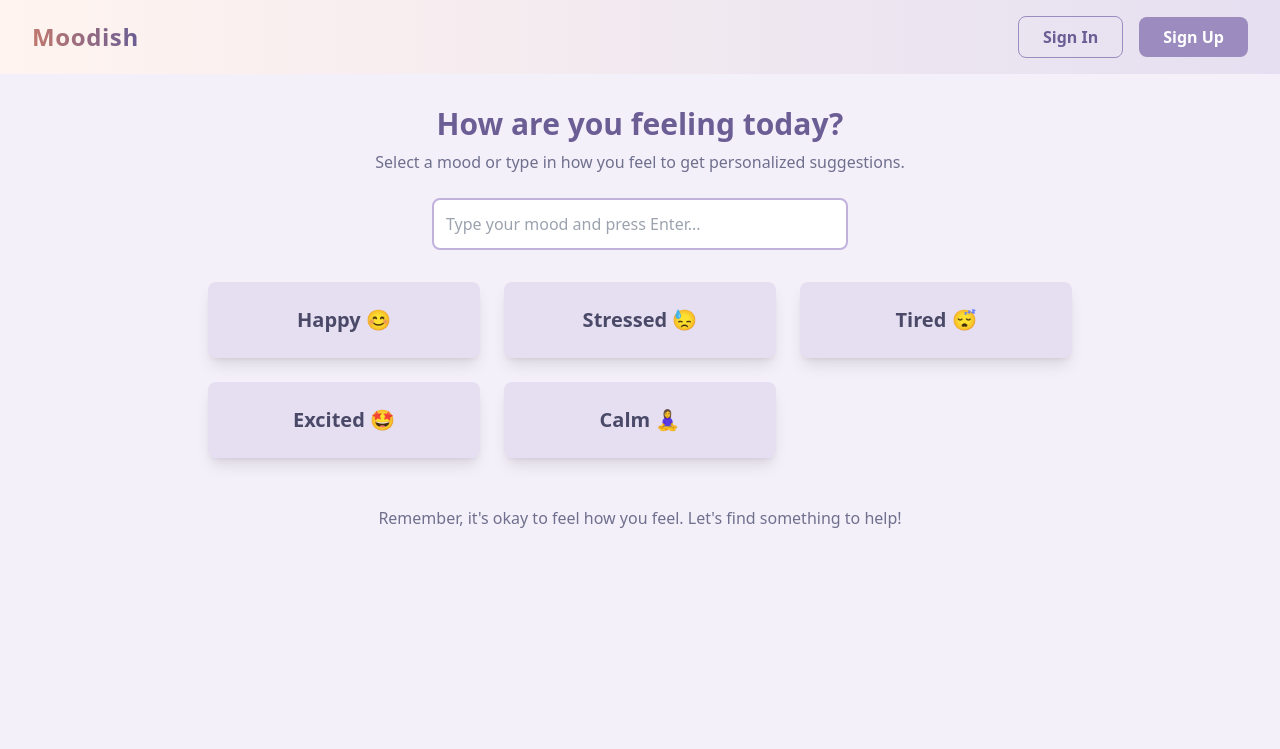
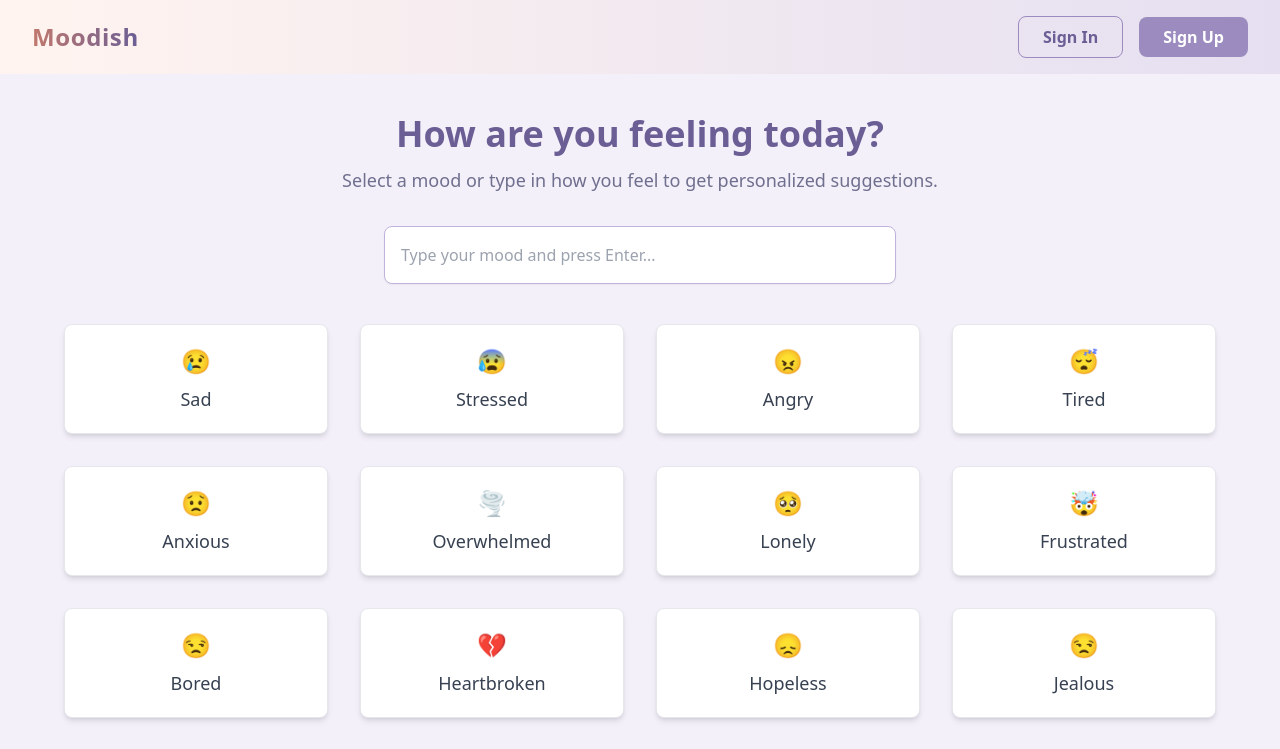
Before and after one commit to eyekavya/Moodish-React, a React (Create React App) app: page /mood in a window 1280 px wide. Shown: the top 749 px of the page. Built offline with nearby package versions, Linux system fonts and the light colour scheme; no server answers.

Commit message:
update mood selection options; enhance layout and styling for better user experience

```diff
--- a/src/components/MoodSelection/index.js
+++ b/src/components/MoodSelection/index.js
@@ -4,16 +4,43 @@ import Nav from "../Nav";
 function MoodSelection() {
   const [userMood, setUserMood] = useState("");
   const moods = [
-    { id: 1, name: "Happy 😊" },
-    { id: 2, name: "Stressed 😓" },
-    { id: 3, name: "Tired 😴" },
-    { id: 4, name: "Excited 🤩" },
-    { id: 5, name: "Calm 🧘‍♀️" },
+    { id: 1, name: "Sad 😢" },
+    { id: 2, name: "Stressed 😰" },
+    { id: 3, name: "Angry 😠" },
+    { id: 4, name: "Tired 😴" },
+    { id: 5, name: "Anxious 😟" },
+    { id: 6, name: "Overwhelmed 🌪️" },
+    { id: 7, name: "Lonely 🥺" },
+    { id: 8, name: "Frustrated 🤯" },
+    { id: 9, name: "Bored 😒" },
+    { id: 10, name: "Heartbroken 💔" },
+    { id: 11, name: "Hopeless 😞" },
+    { id: 12, name: "Jealous 😒" },
+    { id: 13, name: "Guilty 😔" },
+    { id: 14, name: "Regretful 🫤" },
+    { id: 15, name: "Rejected ❌" },
+    { id: 16, name: "Insecure 😟" },
+    { id: 17, name: "Fearful 😨" },
+    { id: 18, name: "Annoyed 😤" },
+    { id: 19, name: "Shy 🫣" },
+    { id: 20, name: "Resentful 🤬" },
+    { id: 21, name: "Embarrassed 🫠" },
+    { id: 22, name: "Disappointed 😕" },
+    { id: 23, name: "Confused 😵‍💫" },
+    { id: 24, name: "Lonely 🥀" },
+    { id: 25, name: "Nervous 🫨" },
+    { id: 26, name: "Overworked 💼" },
+    { id: 27, name: "Restless 🌀" },
+    { id: 28, name: "Helpless 🫎" },
+    { id: 29, name: "Ashamed 🙈" },
+    { id: 30, name: "Defeated 🏳️" },
+    { id: 31, name: "Unloved 💔" },
+    { id: 32, name: "Underconfident 😔" },
   ];
 
   const handleMoodSubmit = (e) => {
     if (e.key === "Enter" && userMood.trim()) {
-      console.log("Submitted Mood:", userMood); // Replace this with actual submission logic
+      console.log("Submitted Mood:", userMood); // Replace with actual submission logic
       setUserMood(""); // Clear the input after submission
     }
   };
@@ -21,39 +48,40 @@ function MoodSelection() {
   return (
     <>
       <Nav />
-      <div className="min-h-screen bg-lavender-100 flex flex-col items-center py-8">
+      <div className="min-h-screen bg-lavender-100 flex flex-col items-center py-10 px-6">
         {/* Header */}
-        <header className="text-center mb-6">
-          <h1 className="text-3xl font-bold text-lavender-800">
+        <header className="text-center mb-8">
+          <h1 className="text-4xl font-bold text-lavender-800">
             How are you feeling today?
           </h1>
-          <p className="text-text-secondary mt-2">
+          <p className="text-lg text-text-secondary mt-3">
             Select a mood or type in how you feel to get personalized
             suggestions.
           </p>
         </header>
 
         {/* Input Section */}
-        <div className="w-full max-w-md px-4 mb-8">
+        <div className="w-full max-w-lg mb-10">
           <input
             type="text"
             value={userMood}
             onChange={(e) => setUserMood(e.target.value)}
             onKeyDown={handleMoodSubmit}
             placeholder="Type your mood and press Enter..."
-            className="w-full p-3 rounded-lg border-2 border-lavender-400 focus:ring-2 focus:ring-lavender-600 focus:outline-none"
+            className="w-full p-4 rounded-lg border border-lavender-400 shadow-sm focus:ring-2 focus:ring-lavender-400 focus:outline-none"
           />
         </div>
 
         {/* Mood Cards */}
-        <div className="grid grid-cols-2 md:grid-cols-3 gap-6 w-full px-4 max-w-4xl">
+        <div className="grid grid-cols-2 sm:grid-cols-3 lg:grid-cols-4 gap-8 w-full max-w-6xl">
           {moods.map((mood) => (
             <div
               key={mood.id}
-              className="bg-lavender-200 p-6 rounded-lg shadow-lg text-center cursor-pointer hover:bg-lavender-400 transition duration-300"
+              className="bg-white border border-gray-200 rounded-lg shadow-md p-5 flex flex-col items-center text-center cursor-pointer hover:bg-lavender-200 transition-transform transform hover:scale-105"
             >
-              <p className="text-xl font-semibold text-text-primary">
-                {mood.name}
+              <span className="text-2xl">{mood.name.split(" ")[1]}</span>
+              <p className="mt-2 text-lg font-medium text-gray-700">
+                {mood.name.split(" ")[0]}
               </p>
             </div>
           ))}
@@ -61,9 +89,8 @@ function MoodSelection() {
 
         {/* Footer */}
         <footer className="mt-12 text-center">
-          <p className="text-text-secondary">
-            Remember, it's okay to feel how you feel. Let's find something to
-            help!
+          <p className="text-text-secondary text-sm">
+            It's okay to feel how you feel. Let's find something to help!
           </p>
         </footer>
       </div>
```
